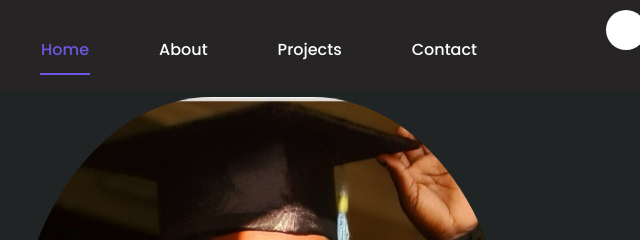
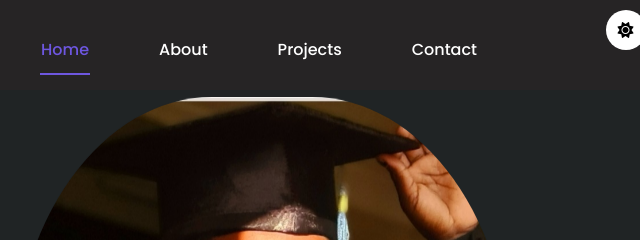
Before and after one commit to dorothy879/dorothy.github.io, a plain HTML site: page index.html in a window 1280 px wide. Both pictures are taken after a click on the element 1265 px from the left and 30 px from the top of the page. Shown: the top 240 px of the page, 640-1280 px from the left. Drawn offline with nearby package versions, Linux system fonts and the light colour scheme; a web font is replaced by a local one.

Commit message:
Update style.css

```diff
--- a/style.css
+++ b/style.css
@@ -6,7 +6,7 @@
     margin: 0;
     padding: 0;
     box-sizing: border-box;
-    font-family: "Poppins",sana-serif;
+    font-family: "Poppins",sana-8serif;
 }
 
 :root {
@@ -162,7 +162,7 @@ nav {
     opacity: 0;
 }
 
-#body.dark #sun {
+body.dark #sun {
     opacity: 1;
 }
 
```
